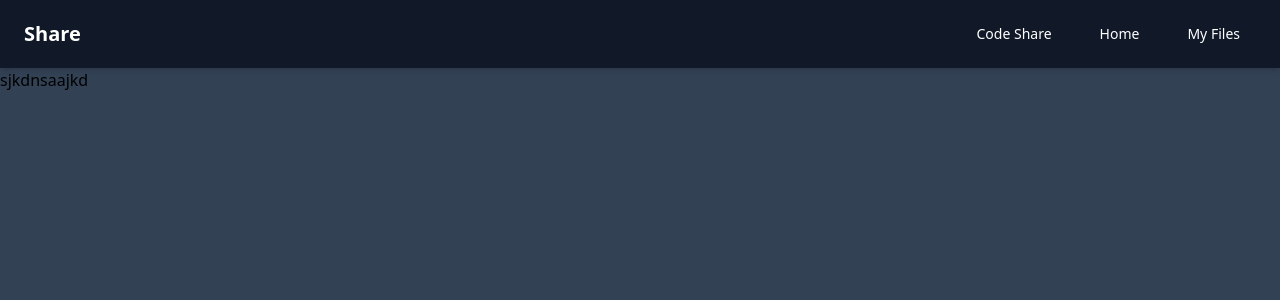
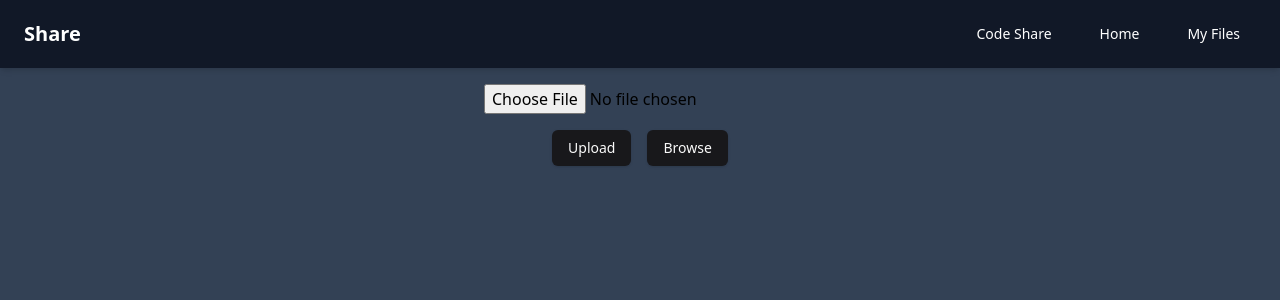
Before and after one commit to pocopepe/share, a React (Vite) app in the folder frontend/: page /myfiles in a window 1280 px wide. Shown: the top 300 px of the page. Built offline with nearby package versions, Linux system fonts and the light colour scheme.

Commit message:
working on upload front end

```diff
--- a/frontend/src/pages/MyFiles.tsx
+++ b/frontend/src/pages/MyFiles.tsx
@@ -1,6 +1,56 @@
+import { useState } from 'react';
+import { Button } from "@/components/ui/button";
 
 function MyFiles() {
-  return(<div>sjkdnsaajkd</div>);
+  const [selectedFile, setSelectedFile] = useState<File | null>(null);
+
+  const handleFileChange = (event: React.ChangeEvent<HTMLInputElement>) => {
+    const files = event.target.files;
+    if (files && files.length > 0) {
+      setSelectedFile(files[0]);
+    }
+  };
+
+  const handleUpload = async () => {
+    if (!selectedFile) {
+      alert('Please select a file to upload.');
+      return;
+    }
+
+    const formData = new FormData();
+    formData.append('file', selectedFile);
+
+    try {
+      const response = await fetch('https://share-backend.avijusanjai.workers.dev/upload', {
+        method: 'POST',
+        body: formData,
+      });
+
+      if (response.ok) {
+        alert('File uploaded successfully!');
+        setSelectedFile(null); // Clear the selected file
+      } else {
+        alert('File upload failed.');
+      }
+    } catch (error) {
+      console.error('Error uploading file:', error);
+      alert('An error occurred while uploading the file.');
+    }
+  };
+
+  return (
+    <div className="flex flex-col items-center space-y-4">
+      <input
+        type="file"
+        onChange={handleFileChange}
+        className="mt-4"
+      />
+      <div className="flex space-x-4">
+        <Button onClick={handleUpload}>Upload</Button>
+        <Button onClick={() => alert('Browse user storage feature coming soon!')}>Browse</Button>
+      </div>
+    </div>
+  );
 }
 
 export default MyFiles;
```
